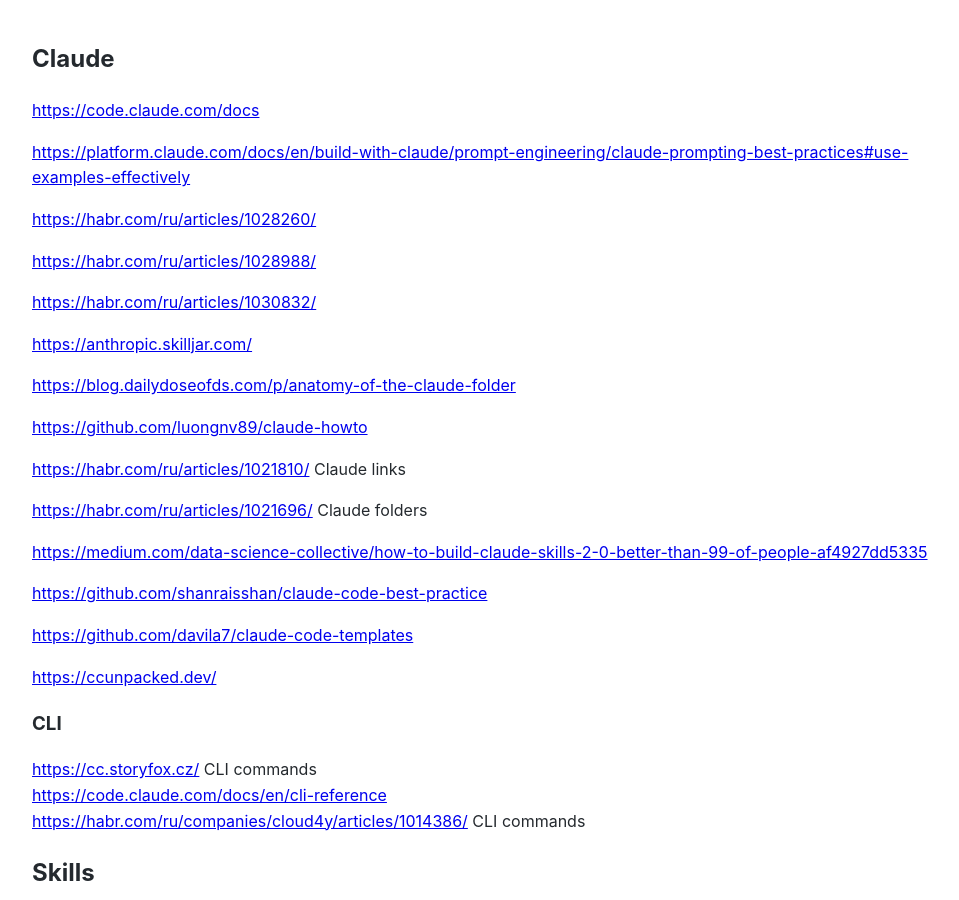
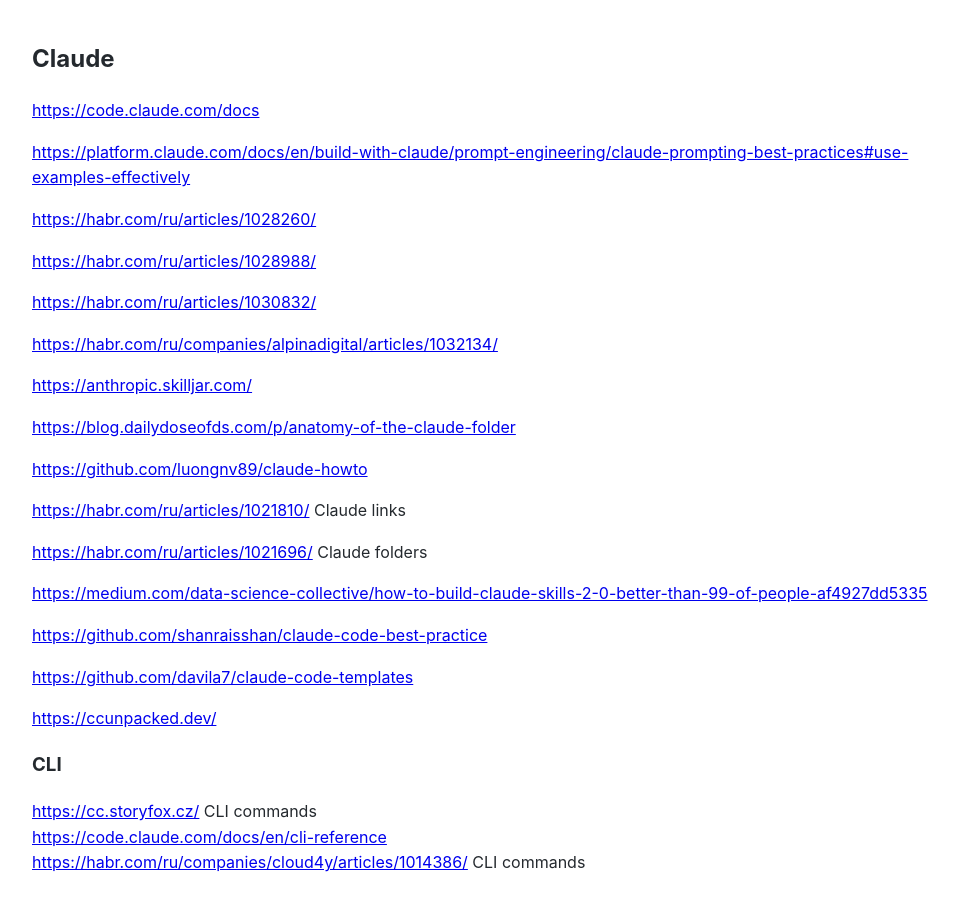
Before and after one commit to Michael-Lubinsky/michael-lubinsky.github.com, a Jekyll site: the page built from ml/claude.md, in a window 1280 px wide and 900 px high. Shown: the whole window, without its empty margins (158-1117 px from the left). Built offline with Jekyll 4.4.1, drawn with Linux system fonts in a browser that asks for light colours; our own code applies the rules of GitHub Pages for plain Markdown files.

Commit message:
Update claude.md

```diff
--- a/ml/claude.md
+++ b/ml/claude.md
@@ -8,6 +8,8 @@
 <https://habr.com/ru/articles/1028988/>
 
 <https://habr.com/ru/articles/1030832/>
+
+<https://habr.com/ru/companies/alpinadigital/articles/1032134/>
 
 <https://anthropic.skilljar.com/>
 
```
